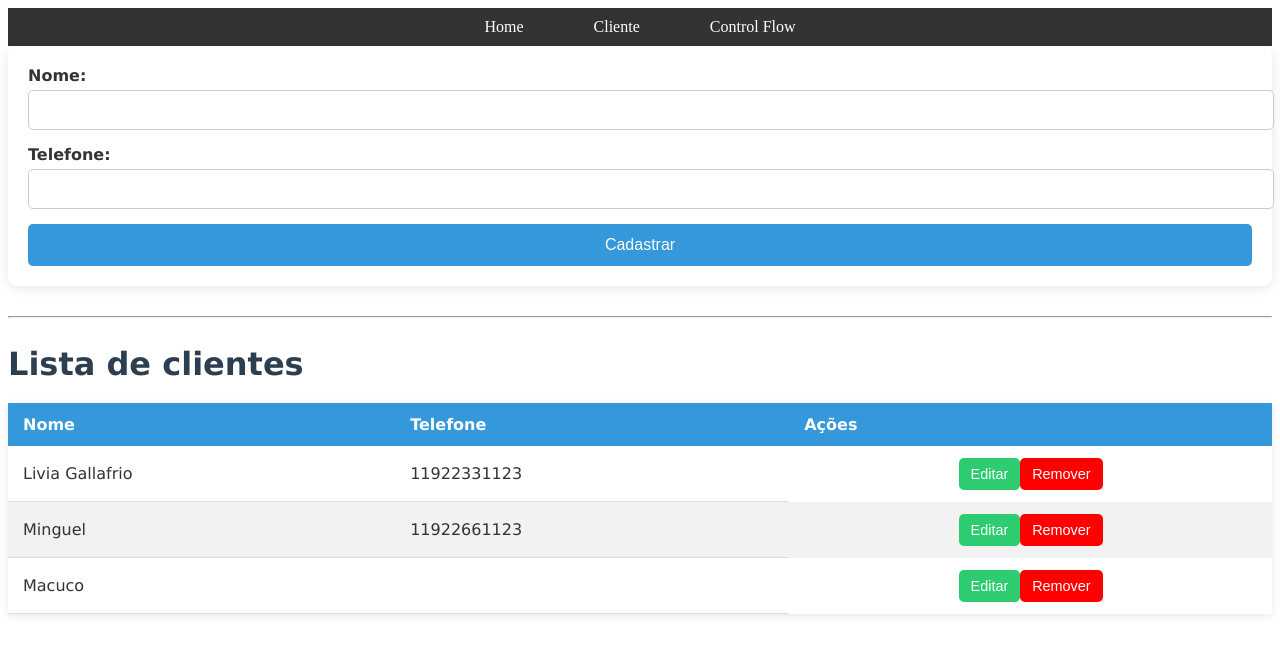
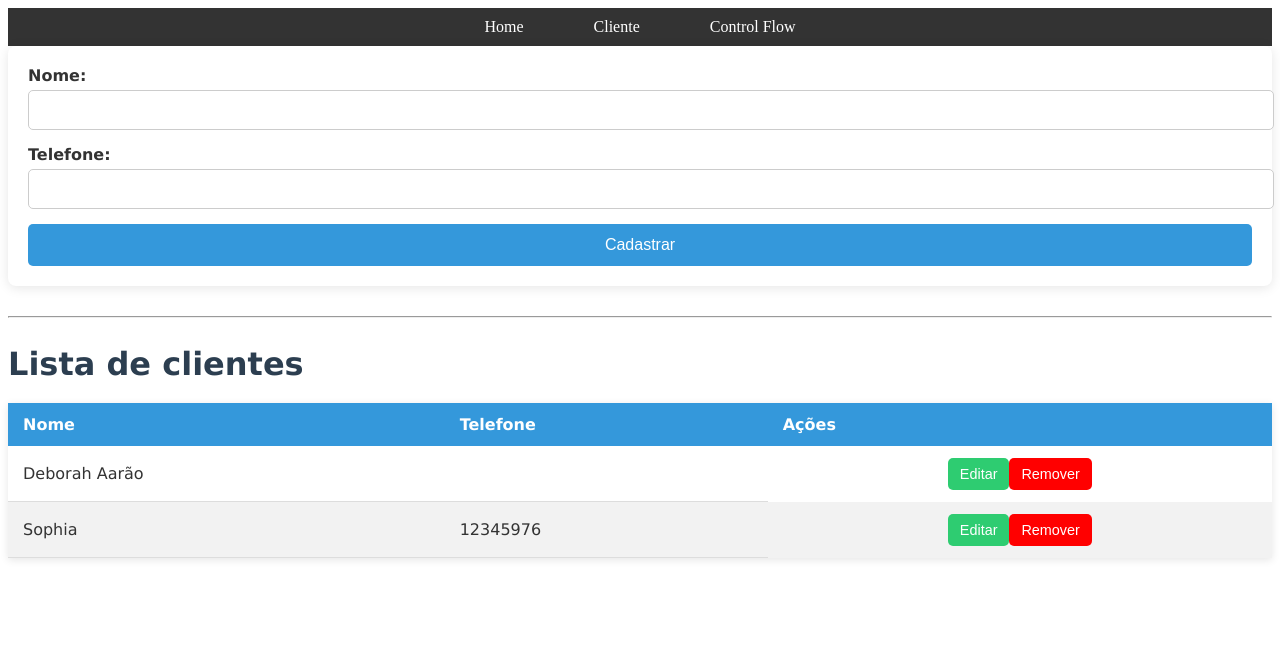
Before and after one commit to Sophia09-pixel/Atividades-Angular, an Angular app: page /cliente in a window 1280 px wide. Shown: the top 654 px of the page. Built offline with nearby package versions, Linux system fonts and the light colour scheme; data requests are answered from the project's data file.

Commit message:
feat: utilizando api

```diff
--- /dev/null
+++ b/db.json
@@ -0,0 +1,32 @@
+{
+  "clientes": [
+    {
+      "id": "ddsaf",
+      "nome": "Deborah Aarão"
+    },
+    {
+      "id": "4",
+      "nome": "Sophia",
+      "telefone": "12345976"
+    }
+  ],
+  "categorias": [
+    {
+      "id": 1,
+      "nome": "Eletrônicos",
+      "descricao": "Dispositivos eletrônicos e gadgets",
+      "ativa": true
+    },
+    {
+      "id": 2,
+      "nome": "Moda",
+      "descricao": "Roupas e acessórios",
+      "ativa": true
+    },
+    {
+      "id": 3,
+      "nome": "Livros",
+      "ativa": false
+    }
+  ]
+}
--- a/package.json
+++ b/package.json
@@ -7,7 +7,8 @@
     "build": "ng build",
     "watch": "ng build --watch --configuration development",
     "test": "ng test",
-    "serve:ssr:aula0904": "node dist/aula0904/server/server.mjs"
+    "serve:ssr:aula0904": "node dist/aula0904/server/server.mjs",
+    "server": "json-server --watch db.json"
   },
   "private": true,
   "dependencies": {
@@ -22,6 +23,7 @@
     "@angular/router": "^17.3.0",
     "@angular/ssr": "^17.3.4",
     "express": "^4.18.2",
+    "json-server": "^1.0.0-beta.3",
     "rxjs": "~7.8.0",
     "tslib": "^2.3.0",
     "zone.js": "~0.14.3"
--- a/src/app/app.config.ts
+++ b/src/app/app.config.ts
@@ -3,7 +3,12 @@ import { provideRouter } from '@angular/router';
 
 import { routes } from './app.routes';
 import { provideClientHydration } from '@angular/platform-browser';
+import { provideHttpClient } from '@angular/common/http';
 
 export const appConfig: ApplicationConfig = {
-  providers: [provideRouter(routes), provideClientHydration()]
+  providers: [
+    provideRouter(routes),
+    provideClientHydration(),
+    provideHttpClient(),
+  ],
 };
--- a/src/app/components/cliente/cliente.component.html
+++ b/src/app/components/cliente/cliente.component.html
@@ -26,7 +26,7 @@
       </tr>
     </thead>
     <tbody>
-      <tr class="table-row" *ngFor="let cli of cliente">
+      <tr class="table-row" *ngFor="let cli of clientes">
         <td class="table-data">{{cli.nome}}</td>
         <td class="table-data">{{cli.telefone}}</td>
         <td class="table-actions">
--- a/src/app/components/cliente/cliente.component.ts
+++ b/src/app/components/cliente/cliente.component.ts
@@ -1,6 +1,11 @@
 import { CommonModule } from '@angular/common'; //importar o módulo Comm
 import { Component } from '@angular/core';
-import { FormBuilder, FormGroup, ReactiveFormsModule, Validators } from '@angular/forms'; //importar o módulo Fo
+import {
+  FormBuilder,
+  FormGroup,
+  ReactiveFormsModule,
+  Validators,
+} from '@angular/forms'; //importar o módulo Fo
 import { Clientes } from '../../interfaces/Clientes'; //importar a interface Cliente
 import { ClienteService } from './../../services/cliente.service';
 
@@ -9,12 +14,12 @@ import { ClienteService } from './../../services/cliente.service';
   standalone: true,
   imports: [CommonModule, ReactiveFormsModule],
   templateUrl: './cliente.component.html',
-  styleUrl: './cliente.component.css'
+  styleUrl: './cliente.component.css',
 })
 export class ClienteComponent {
-  clienteForm: FormGroup = new FormGroup({})
-  cliente: Clientes[] = [];
-  clienteIdEdicao: string | null = null
+  clienteForm: FormGroup = new FormGroup({});
+  clientes: Clientes[] = [];
+  clienteIdEdicao: string | null = null;
 
   ngOnInit(): void {
     this.list();
@@ -26,16 +31,17 @@ export class ClienteComponent {
   ) {
     this.clienteForm = formBuilder.group({
       nome: ['', Validators.required],
-      telefone: ['']
+      telefone: [''],
     });
   }
 
   list(): void {
-    this.cliente = this.clienteService.list();
+    this.clienteService.list().subscribe((response) => (this.clientes = response));
   }
 
   generateRandomString(length: number): string {
-    const characters = 'ABCDEFGHIJKLMNOPQRSTUVWXYZabcdefghijklmnopqrstuvwxyz0123456789';
+    const characters =
+      'ABCDEFGHIJKLMNOPQRSTUVWXYZabcdefghijklmnopqrstuvwxyz0123456789';
     let result = '';
     const charactersLength = characters.length;
     for (let i = 0; i < length; i++) {
@@ -52,24 +58,22 @@ export class ClienteComponent {
         const clienteUpdate: Clientes = {
           id: this.clienteIdEdicao,
           nome: formData.nome,
-          telefone: formData.telefone
-        }
+          telefone: formData.telefone,
+        };
         this.clienteService.update(this.clienteIdEdicao, clienteUpdate);
-        alert("Alterado com sucesso!")
-
+        alert('Alterado com sucesso!');
       } else {
         const clienteAdd: Clientes = {
           id: this.generateRandomString(6),
           nome: formData.nome,
-          telefone: formData.telefone
+          telefone: formData.telefone,
         };
 
         this.clienteService.add(clienteAdd);
-        alert("cliente inserido com successo!")
+        alert('cliente inserido com successo!');
       }
-
     } else {
-      alert('Formulário inválido!')
+      alert('Formulário inválido!');
     }
 
     this.clienteForm.reset();
@@ -77,16 +81,16 @@ export class ClienteComponent {
 
   editar(id: string) {
     // buscando todos os clientes e filtrando pelo id enviado como parametro
-    const cliente = this.clienteService.list().find(cli => cli.id == id);
-    console.log(cliente);
+    // const cliente = this.clienteService.list().find((cli) => cli.id == id);
+    // console.log(cliente);
 
-    if (cliente) {
-      this.clienteIdEdicao = cliente.id;
-      this.clienteForm.patchValue({
-        nome: cliente.nome,
-        telefone: cliente.telefone
-      })
-    }
+    // if (cliente) {
+    //   this.clienteIdEdicao = cliente.id;
+    //   this.clienteForm.patchValue({
+    //     nome: cliente.nome,
+    //     telefone: cliente.telefone,
+    //   });
+    // }
   }
 
   remover(id: string) {
--- /dev/null
+++ b/src/app/interfaces/Categorias.ts
@@ -0,0 +1,6 @@
+export interface Categoria{
+  id: number
+  nome: string
+  descricao?: string
+  ativa: boolean
+}
--- a/src/app/services/cliente.service.ts
+++ b/src/app/services/cliente.service.ts
@@ -1,33 +1,22 @@
 import { Injectable } from '@angular/core';
 import { Clientes } from '../interfaces/Clientes';
+import { HttpClient } from '@angular/common/http';
+import { Observable } from 'rxjs';
 
 @Injectable({
   providedIn: 'root'
 })
 export class ClienteService {
   //lista fake
-  clientes: Clientes[] = [
-    {
-      id: '3sfaergagf',
-      nome: 'Livia Gallafrio',
-      telefone: '11922331123'
-    },
-    {
-      id: 'gyuioykdth',
-      nome: 'Minguel',
-      telefone: '11922661123'
-    },
-    {
-      id: 'gayasddso',
-      nome: 'Macuco'
-    },
-  ]
+  clientes: Clientes[] = [];
 
-  constructor() { }
+  private apiUrl = 'http://localhost:3000/clientes';
+
+  constructor(private http: HttpClient) { }
 
   //retornar a lista de clientes
-  list(): Clientes[]{
-    return this.clientes;
+  list(): Observable<Clientes[]>{
+    return this.http.get<Clientes[]>(this.apiUrl) as Observable<Clientes[]>;
   }
 
   //metodo para remover um cliente
```
Also changed, not shown: 1 other file (tests, documents, lock files or other folders).
